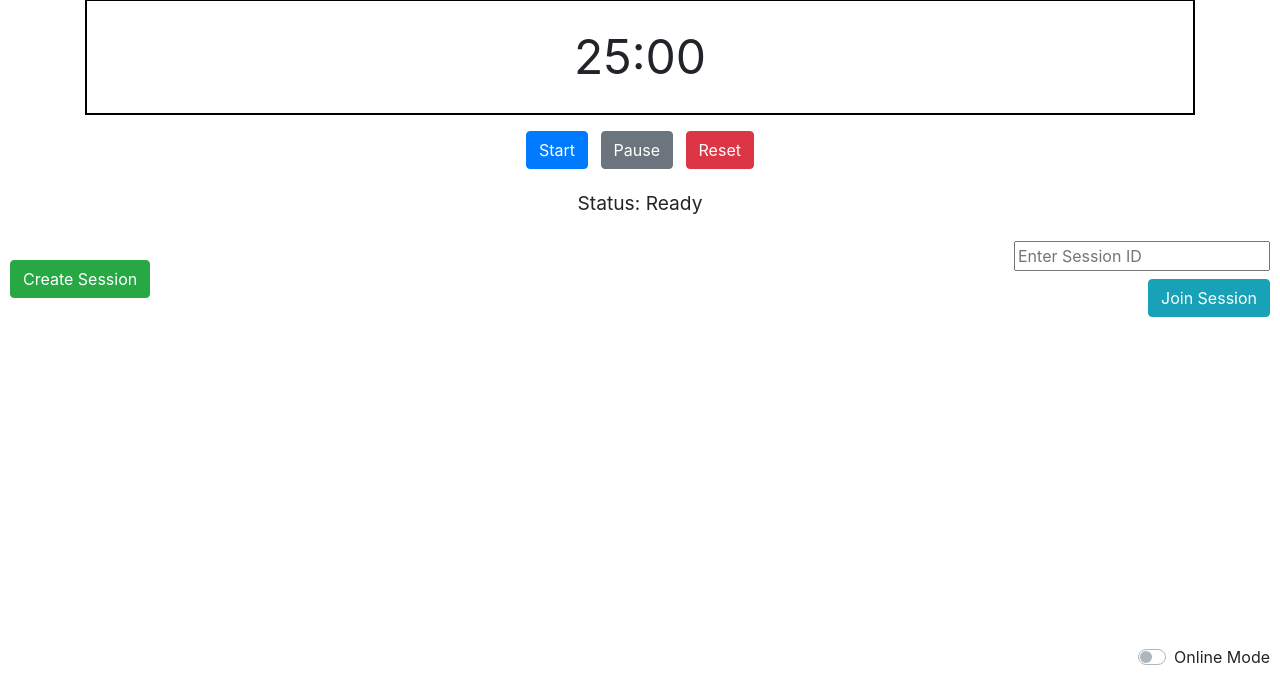
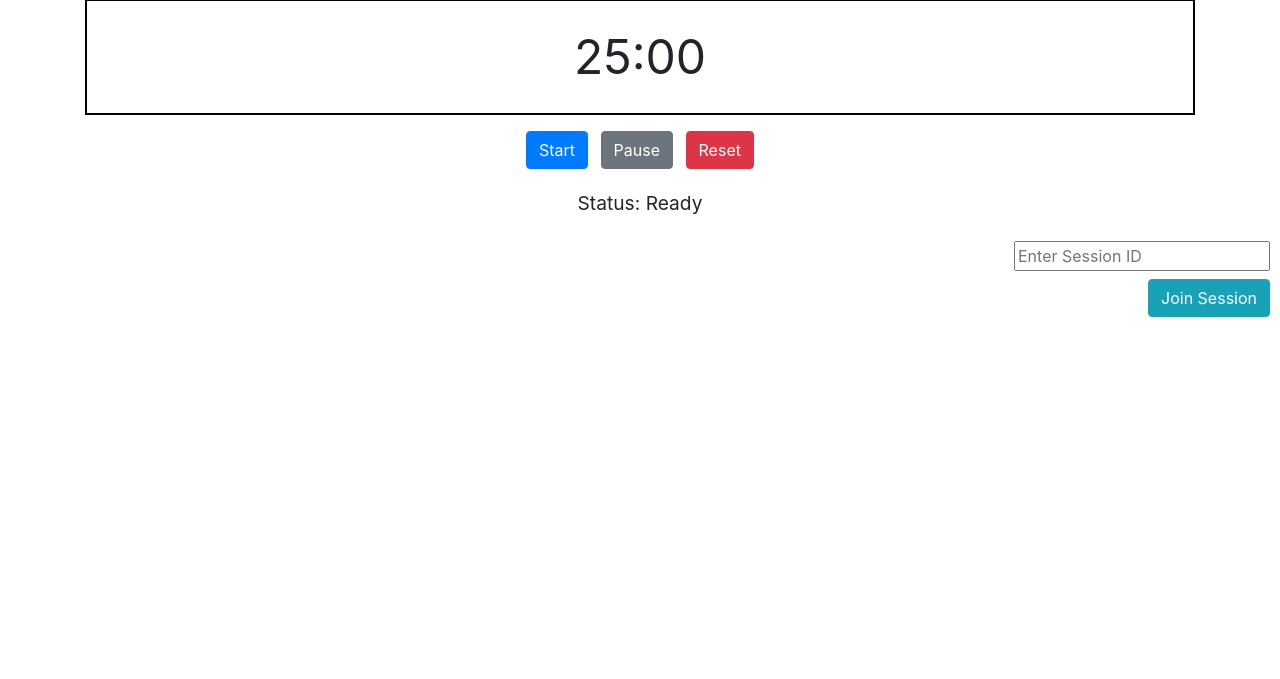
Before and after one commit to justin-pyne/pomo-collab, a Flask app: page / in a window 1280 px wide. Shown: the part 121-800 px from the top of the page. Run offline with Flask 3, Linux system fonts and the light colour scheme; some libraries are stand-ins or nearby versions.

Commit message:
remove online mode and room creation from html

```diff
--- a/templates/index.html
+++ b/templates/index.html
@@ -36,13 +36,8 @@
         </main>
     </div>
 
-    <!-- Floating controls for session creation and joining -->
+    <!-- Floating controls for session joining -->
     <aside class="session-controls">
-
-        <!-- "Create Session" floating button on the left side -->
-        <div class="position-fixed" style="top: 50%; left: 10px; transform: translateY(-50%);">
-            <button id="createSession" class="btn btn-success">Create Session</button>
-        </div>
 
         <!-- "Join Session" floating input and button on the right side -->
         <div class="position-fixed d-flex flex-column align-items-end"
@@ -51,14 +46,7 @@
             <button id="joinSession" class="btn btn-info">Join Session</button>
         </div>
 
-        <!-- Online mode toggle -->
-        <div class="position-fixed" style="bottom: 10px; right: 10px;">
-            <div class="custom-control custom-switch">
-                <input type="checkbox" class="custom-control-input" id="onlineModeSwitch">
-                <label class="custom-control-label" for="onlineModeSwitch">Online Mode</label>
-            </div>
-        </div>
-
+        <!-- "Leave Session" floating input and button on the right side -->
     </aside>
 
     <!-- Socket.IO -->
```
